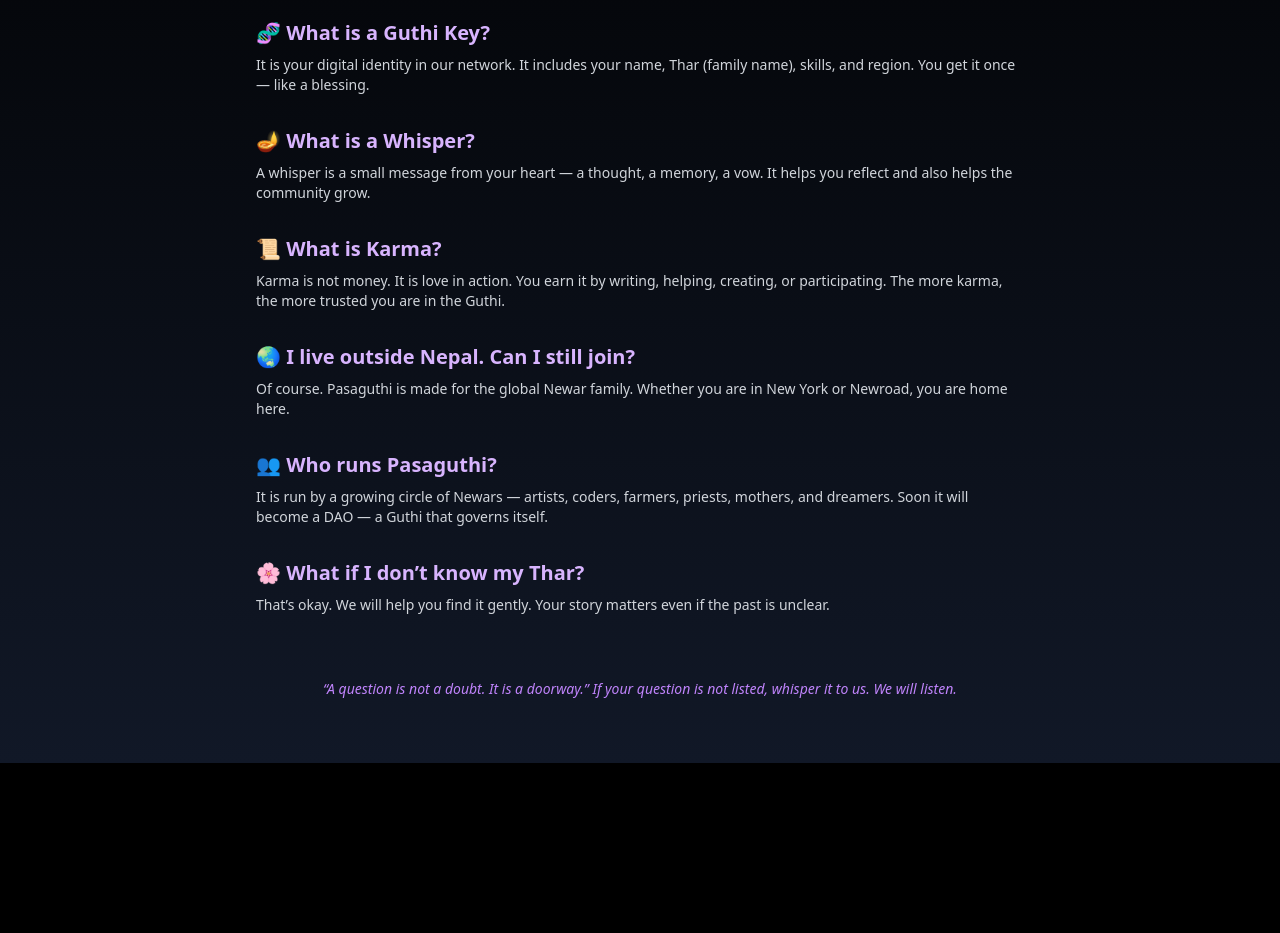
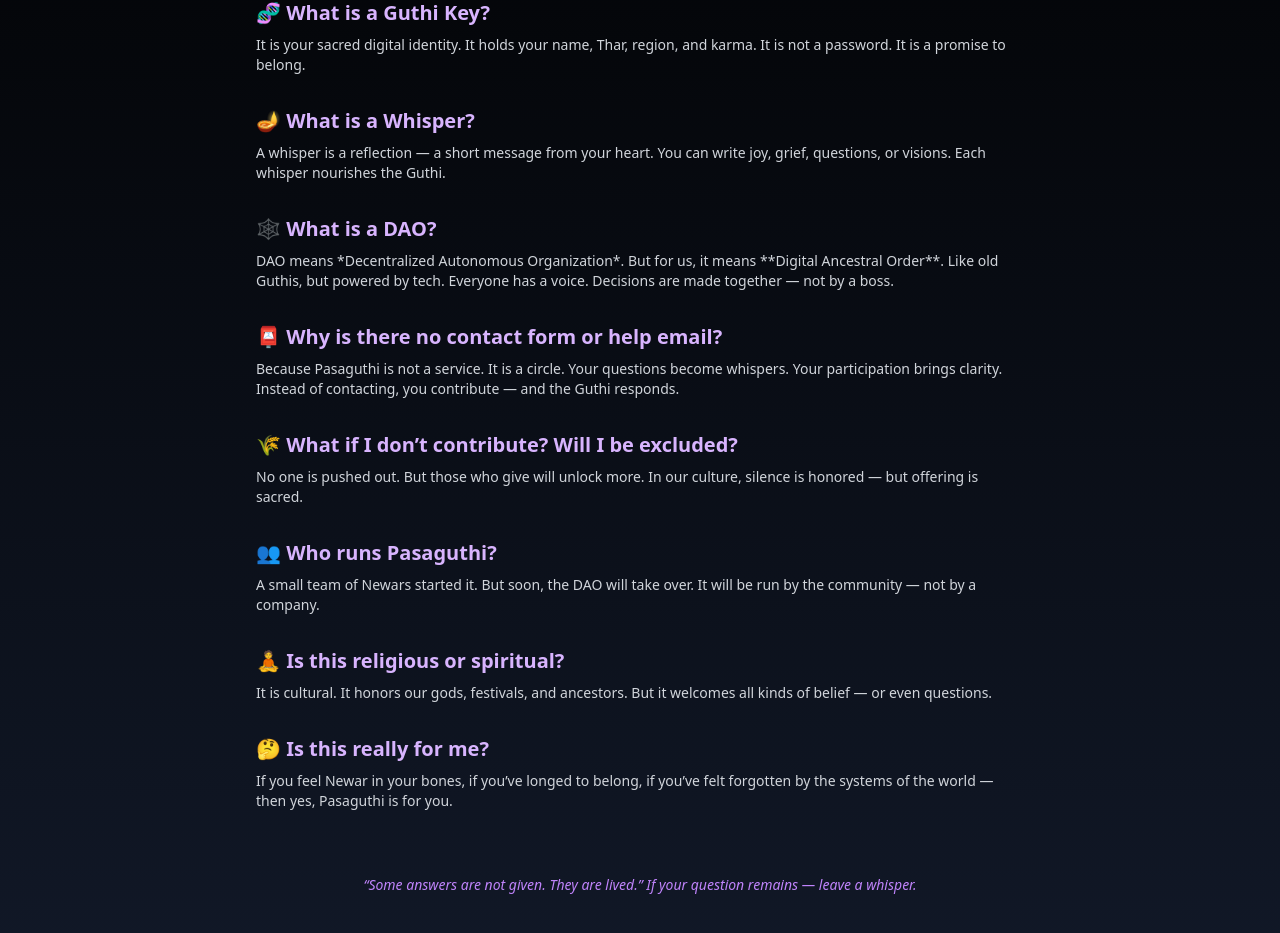
Before and after one commit to Zenslim/PasaGuthi, a Next.js app: page /faq in a window 1280 px wide. Shown: the part 377-1310 px from the top of the page. Before the commit the page ends 1140 px from the top, so only its background shows below. Built offline with nearby package versions, Linux system fonts and the light colour scheme.

Commit message:
Update faq.jsx

```diff
--- a/pages/faq.jsx
+++ b/pages/faq.jsx
@@ -10,7 +10,7 @@ export default function FAQ() {
         <h1 className="text-4xl font-extrabold mb-6">❓ Questions You Carry</h1>
         <p className="text-lg max-w-2xl mx-auto text-gray-300 mb-12">
           These are not just FAQs.
-          These are the gentle answers to the quiet questions in your heart.
+          These are the quiet questions in your heart — and the gentle answers we carry together.
         </p>
 
         <div className="max-w-3xl mx-auto space-y-8 text-left">
@@ -18,66 +18,84 @@ export default function FAQ() {
           <div>
             <h2 className="text-xl font-semibold text-purple-300 mb-2">🔐 Do I need to sign in to use Pasaguthi?</h2>
             <p className="text-sm text-gray-300">
-              No. You can read stories, see others, and explore freely.
-              But if you want to whisper, earn karma, or join projects — yes, you need a Guthi Key.
+              No. You are free to explore. But to whisper, reflect, earn karma, or join projects — you’ll need a Guthi Key.
             </p>
           </div>
 
           <div>
             <h2 className="text-xl font-semibold text-purple-300 mb-2">🧬 What is a Guthi Key?</h2>
             <p className="text-sm text-gray-300">
-              It is your digital identity in our network.
-              It includes your name, Thar (family name), skills, and region.
-              You get it once — like a blessing.
+              It is your sacred digital identity. It holds your name, Thar, region, and karma.
+              It is not a password. It is a promise to belong.
             </p>
           </div>
 
           <div>
             <h2 className="text-xl font-semibold text-purple-300 mb-2">🪔 What is a Whisper?</h2>
             <p className="text-sm text-gray-300">
-              A whisper is a small message from your heart — a thought, a memory, a vow.
-              It helps you reflect and also helps the community grow.
+              A whisper is a reflection — a short message from your heart.
+              You can write joy, grief, questions, or visions.
+              Each whisper nourishes the Guthi.
             </p>
           </div>
 
           <div>
-            <h2 className="text-xl font-semibold text-purple-300 mb-2">📜 What is Karma?</h2>
+            <h2 className="text-xl font-semibold text-purple-300 mb-2">🕸️ What is a DAO?</h2>
             <p className="text-sm text-gray-300">
-              Karma is not money. It is love in action.
-              You earn it by writing, helping, creating, or participating.
-              The more karma, the more trusted you are in the Guthi.
+              DAO means *Decentralized Autonomous Organization*.
+              But for us, it means **Digital Ancestral Order**.
+              Like old Guthis, but powered by tech.
+              Everyone has a voice. Decisions are made together — not by a boss.
             </p>
           </div>
 
           <div>
-            <h2 className="text-xl font-semibold text-purple-300 mb-2">🌏 I live outside Nepal. Can I still join?</h2>
+            <h2 className="text-xl font-semibold text-purple-300 mb-2">📮 Why is there no contact form or help email?</h2>
             <p className="text-sm text-gray-300">
-              Of course. Pasaguthi is made for the global Newar family.
-              Whether you are in New York or Newroad, you are home here.
+              Because Pasaguthi is not a service. It is a circle.
+              Your questions become whispers. Your participation brings clarity.
+              Instead of contacting, you contribute — and the Guthi responds.
+            </p>
+          </div>
+
+          <div>
+            <h2 className="text-xl font-semibold text-purple-300 mb-2">🌾 What if I don’t contribute? Will I be excluded?</h2>
+            <p className="text-sm text-gray-300">
+              No one is pushed out. But those who give will unlock more.
+              In our culture, silence is honored — but offering is sacred.
             </p>
           </div>
 
           <div>
             <h2 className="text-xl font-semibold text-purple-300 mb-2">👥 Who runs Pasaguthi?</h2>
             <p className="text-sm text-gray-300">
-              It is run by a growing circle of Newars — artists, coders, farmers, priests, mothers, and dreamers.
-              Soon it will become a DAO — a Guthi that governs itself.
+              A small team of Newars started it. But soon, the DAO will take over.
+              It will be run by the community — not by a company.
             </p>
           </div>
 
           <div>
-            <h2 className="text-xl font-semibold text-purple-300 mb-2">🌸 What if I don’t know my Thar?</h2>
+            <h2 className="text-xl font-semibold text-purple-300 mb-2">🧘 Is this religious or spiritual?</h2>
             <p className="text-sm text-gray-300">
-              That’s okay. We will help you find it gently.
-              Your story matters even if the past is unclear.
+              It is cultural. It honors our gods, festivals, and ancestors.
+              But it welcomes all kinds of belief — or even questions.
+            </p>
+          </div>
+
+          <div>
+            <h2 className="text-xl font-semibold text-purple-300 mb-2">🤔 Is this really for me?</h2>
+            <p className="text-sm text-gray-300">
+              If you feel Newar in your bones, if you’ve longed to belong,
+              if you’ve felt forgotten by the systems of the world —
+              then yes, Pasaguthi is for you.
             </p>
           </div>
 
         </div>
 
         <p className="mt-16 text-purple-400 text-sm italic">
-          “A question is not a doubt. It is a doorway.”
-          If your question is not listed, whisper it to us. We will listen.
+          “Some answers are not given. They are lived.”
+          If your question remains — leave a whisper.
         </p>
       </div>
     </>
```
